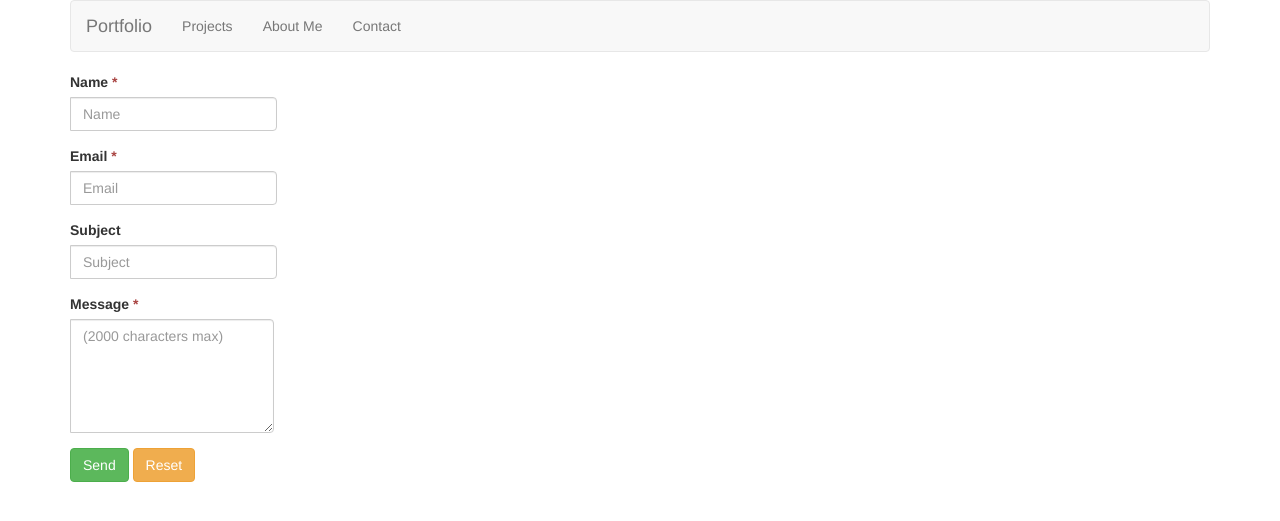
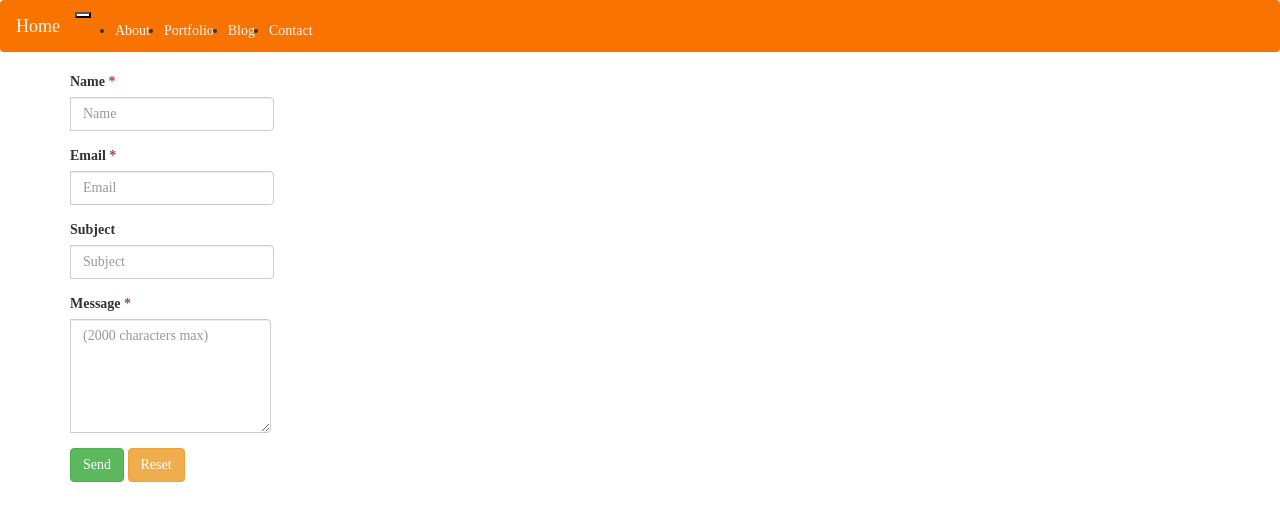
Before and after one commit to berninagray/bernina-gray, a PHP site: page /documentation/main.html in a window 1280 px wide. Shown: the top 521 px of the page. Run offline with PHP 8.4, Linux system fonts and the light colour scheme; some libraries are stand-ins or nearby versions.

Commit message:
adding nav bar

```diff
--- a/public_html/documentation/main.css
+++ b/public_html/documentation/main.css
@@ -1,3 +1,18 @@
+/* navbar styling */
+.navbar{ background:#F97300;}
+
+.nav-link , .navbar-brand{ color: #f4f4f4; cursor: pointer;}
+
+.nav-link{ margin-right: 1em !important;}
+
+.nav-link:hover{ background: #f4f4f4; color: #f97300; }
+
+.navbar-collapse{ justify-content: flex-end;}
+
+.navbar-toggler{  background:#fff !important;}
+
+
+
 body {
 	font-family: 'Arvo', serif;
 }
--- a/public_html/documentation/main.html
+++ b/public_html/documentation/main.html
@@ -7,41 +7,51 @@
 			<link rel="stylesheet" href="https://stackpath.bootstrapcdn.com/bootstrap.min.css"
 			integrity="sha384-WskhaSGFgHYWDcbwN70/dfYBj47jz9qbsMId/iRN3ewGhXQFZCSftd1LZCfmhktB" crossorigin="anonymous" />
 
+			<!-- CSS Files -->
+			<link rel="stylesheet" type="text/css" href="main.css" media="screen">
+
+			<!-- Google reCAPTCHA -->
+			<script src='https://www.google.com/recaptcha/api.js'></script>
+
+			<!-- jQuery first, then Popper.js, then Bootstrap JS -->
+			<script src="https://code.jquery.com/jquery-3.3.1.min.js" integrity="sha384-q8i/X+965DzO0rT7abK41JStQIAqVgRVzpbzo5smXKp4YfRvH+8abtTE1Pi6jizo" crossorigin="anonymous"></script>
+			<script src="https://cdnjs.cloudflare.com/ajax/libs/popper.js/1.14.3/umd/popper.min.js" integrity="sha384-ZMP7rVo3mIykV+2+9J3UJ46jBk0WLaUAdn689aCwoqbBJiSnjAK/l8WvCWPIPm49" crossorigin="anonymous"></script>
+			<script src="https://stackpath.bootstrapcdn.com/bootstrap/4.1.3/js/bootstrap.min.js" integrity="sha384-ChfqqxuZUCnJSK3+MXmPNIyE6ZbWh2IMqE241rYiqJxyMiZ6OW/JmZQ5stwEULTy" crossorigin="anonymous"></script>
+
 			<!-- jQuery Form, Additional Methods, Validate -->
 			<script type="text/javascript" src="https://cdnjs.cloudflare.com/ajax/libs/jquery.form/4.2.2/jquery.form.min.js"></script>
 			<script type="text/javascript" src="https://cdnjs.cloudflare.com/ajax/libs/jquery-validate/1.17.0/jquery.validate.min.js"></script>
 			<script type="text/javascript" src="https://cdnjs.cloudflare.com/ajax/libs/jquery-validate/1.17.0/additional-methods.min.js"></script>
 
-			<script src="https://cdnjs.cloudflare.com/ajax/libs/jquery/3.3.1/jquery.min.js"></script>
-
 			<!-- Your JavaScript Form Validator -->
 			<script src="js/form-validate.js"></script>
 
-			<!-- Google reCAPTCHA -->
-			<script src='https://www.google.com/recaptcha/api.js'></script>
-
-			<script src="https://code.jquery.com/jquery-3.3.1.min.js" integrity="sha384-q8i/X+965DzO0rT7abK41JStQIAqVgRVzpbzo5smXKp4YfRvH+8abtTE1Pi6jizo" crossorigin="anonymous"></script>
-			<script src="https://cdnjs.cloudflare.com/ajax/libs/popper.js/1.14.3/umd/popper.min.js" integrity="sha384-ZMP7rVo3mIykV+2+9J3UJ46jBk0WLaUAdn689aCwoqbBJiSnjAK/l8WvCWPIPm49" crossorigin="anonymous"></script>
-			<script src="https://stackpath.bootstrapcdn.com/bootstrap/4.1.3/js/bootstrap.min.js" integrity="sha384-ChfqqxuZUCnJSK3+MXmPNIyE6ZbWh2IMqE241rYiqJxyMiZ6OW/JmZQ5stwEULTy" crossorigin="anonymous"></script>
 			<title>Bernina Gray Portfolio</title>
 			<style type="text/css"></style>
 		</head>
 	<body>
-		<div class="container">
-			<nav class="navbar navbar-default">
-				<div class="navbar-header">
-					<a href="#" class="navbar-brand">Portfolio</a>
-				</div>
-				<ul class="nav navbar-nav">
-					<li><a href="#">Projects</a></li>
-					<li><a href="#">About Me</a></li>
-					<li><a href="#">Contact</a></li>
-				</ul>
-			</nav>
-		</div>
+		<!-- navbar -->
+		<nav class="navbar navbar-expand-lg fixed-top ">
+			<a class="navbar-brand" href="#">Home</a>
+			<button class="navbar-toggler" type="button" data-toggle="collapse" data-target="#navbarSupportedContent" aria-controls="navbarSupportedContent" aria-expanded="false" aria-label="Toggle navigation">
+				<span class="navbar-toggler-icon"></span>
+			</button>
+			<div class="collapse navbar-collapse " id="navbarSupportedContent">     <ul class="navbar-nav mr-4">
+				<li class="nav-item">
+					<a class="nav-link" data-value="about" href="#">About</a>        </li>
+				<li class="nav-item">
+					<a class="nav-link " data-value="portfolio"href="#">Portfolio</a>
+				</li>
+				<li class="nav-item">
+					<a class="nav-link " data-value="blog" href="#">Blog</a>         </li>
+				<li class="nav-item">
+					<a class="nav-link " data-value="contact" href="#">Contact</a>       </li>
+			</ul>
+			</div></nav>
+			<!-- end navbar -->
 
 
-		<!-- contact form -->
+				<!-- contact form -->
 		<div class="container">
 		<form id="contact-bernina-form" action="php/mailer.php" method="post">
 			<div class="form-group">
```
